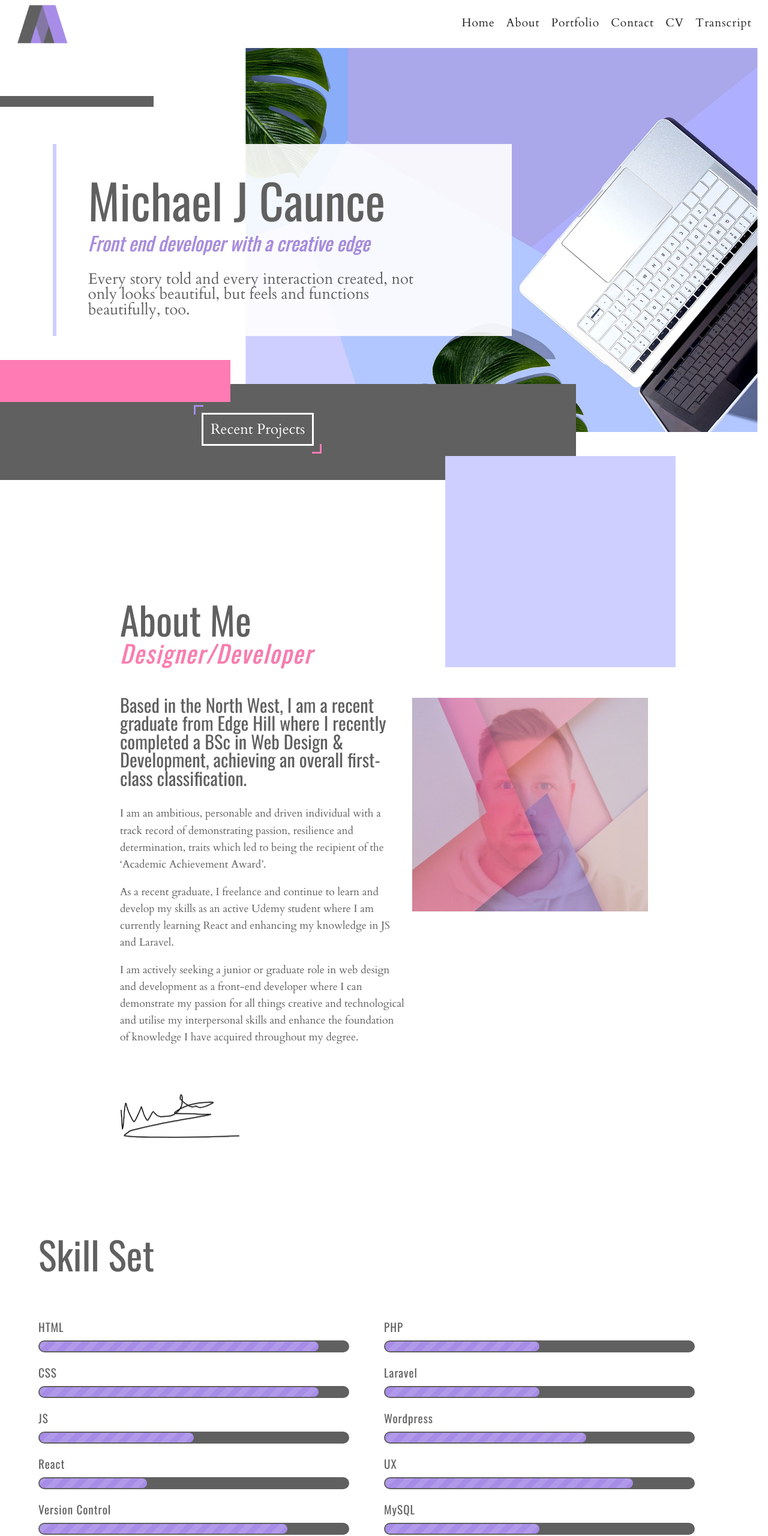
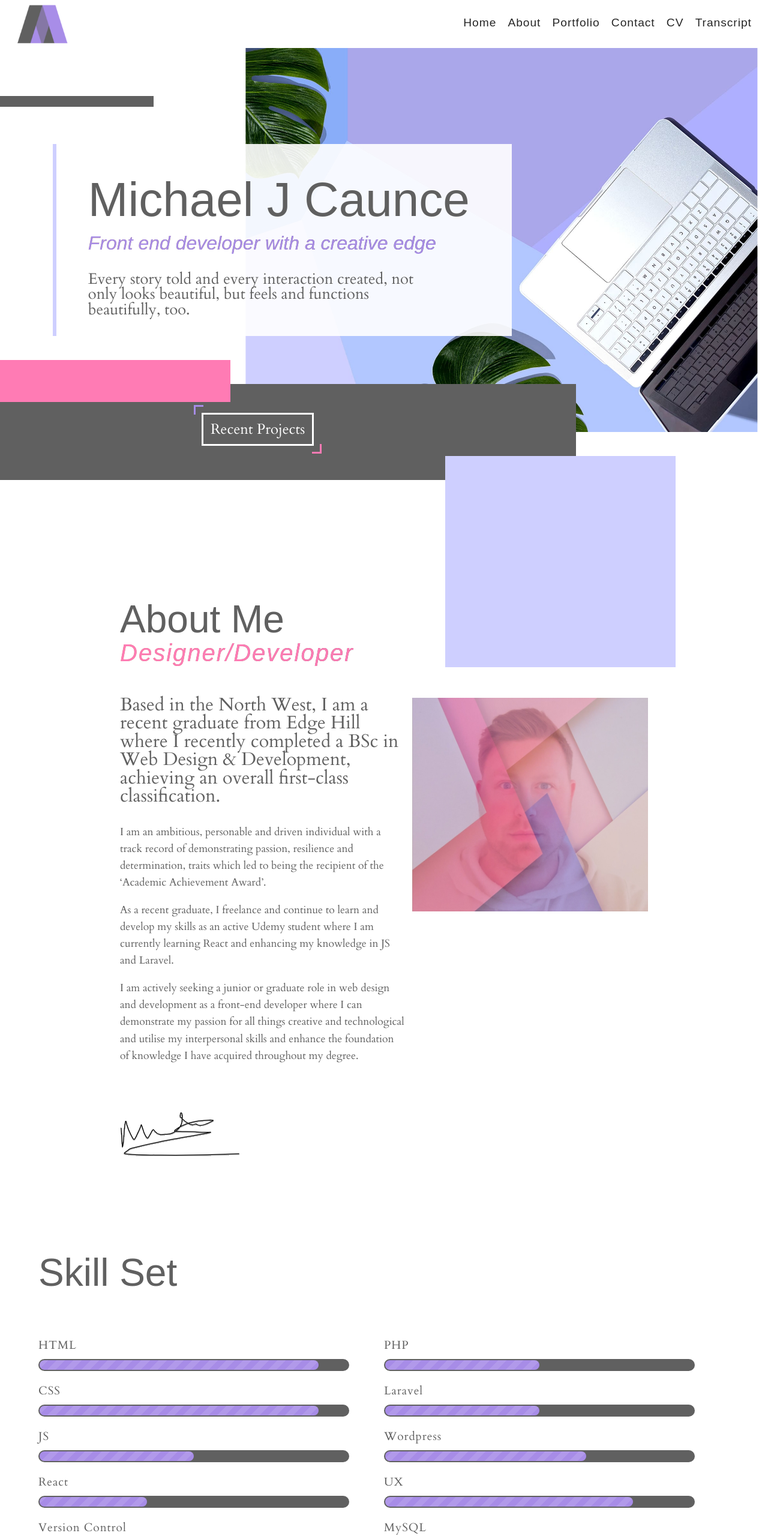
Before and after one commit to michaelcaunce/portfolio, a website: page index.html in a window 1280 px wide. Shown: the top 2560 px of the page at 60% size. Drawn offline with nearby package versions, Linux system fonts and the light colour scheme; a web font is replaced by a local one.

Commit message:
Updated with Adobe Fonts and added an ID to the contact section for the nav

```diff
--- a/index.html
+++ b/index.html
@@ -709,7 +709,7 @@
     </section>
 
     <!-- Start of the contact section -->
-    <section class="contact">
+    <section class="contact" id="contact">
       <h1 class="contact--title">Get in Touch</h1>
       <h2 class="contact--sub">Drop Me a Line...</h2>
       <div class="contact__container">
--- a/scss/abstracts/_typography.scss
+++ b/scss/abstracts/_typography.scss
@@ -1,9 +1,13 @@
 
 @import url('https://fonts.googleapis.com/css2?family=Cardo:ital@0;1&family=Oswald&display=swap');
 
+@import url("https://use.typekit.net/pws3tdw.css");
+
+
 // Defining the the variable for the different fonts.
 $ff-main: 'Cardo', serif;
-$ff-title: 'Oswald', sans-serif;
+$ff-sub: 'marydale', sans-serif;
+$ff-title: 'reross-rectangular', sans-serif;
 
 // Defining the font-weight variables.
 $fw-n: 400;
--- a/scss/partials/_about.scss
+++ b/scss/partials/_about.scss
@@ -55,7 +55,7 @@
     }
 
     &--sub {
-      @include sans-serif($fs: 2rem, $ff: $ff-title, $color: $accent);
+      @include sans-serif($fs: 2rem, $ff: $ff-sub, $color: $accent);
       font-style: italic;
       margin-top: -2.8em;
 
--- a/scss/partials/_base.scss
+++ b/scss/partials/_base.scss
@@ -24,7 +24,7 @@ body {
 }
 
 .large-text {
-  @include sans-serif($fs: 1.4rem, $color: $base, $ff: $ff-title, $ls: 0);
+  @include sans-serif($fs: 1.4rem, $color: $base, $ff: $ff-main, $ls: 0);
 
   @include mq {
     font-size: 1.9rem;
--- a/scss/partials/_contact.scss
+++ b/scss/partials/_contact.scss
@@ -13,7 +13,7 @@
   }
 
   &--sub {
-    @include sans-serif($fs: 1.8rem, $ff: $ff-title, $color: $accent);
+    @include sans-serif($fs: 1.8rem, $ff: $ff-sub, $color: $accent);
     margin-top: -1.5em;
     font-style: italic;
 
--- a/scss/partials/_hero.scss
+++ b/scss/partials/_hero.scss
@@ -72,13 +72,13 @@
     }
 
     &--title {
-      @include sans-serif($fs: 3.5rem, $color: $base, $ff: $ff-title, $ls: 0);
+      @include sans-serif($fs: 3rem, $color: $base, $ff: $ff-title, $ls: 0);
       margin-top: .5em;
       margin-bottom: 0;
       position: relative;
 
       @include mq {
-        font-size: 4.5rem;
+        font-size: 4rem;
         margin-top: 0;
       }
 
@@ -93,7 +93,7 @@
     }
 
     &--sub {
-      @include sans-serif($fs: 1.5rem, $color: $main, $ff: $ff-title, $ls: 0);
+      @include sans-serif($fs: 1.5rem, $color: $main, $ff: $ff-sub, $ls: 0);
       margin-top: .5em;
       font-style: italic;
 
--- a/scss/partials/_nav.scss
+++ b/scss/partials/_nav.scss
@@ -160,7 +160,7 @@
       padding: 0;
 
       a {
-        @include sans-serif($fs: 1.2rem, $color: $black, $ff: $ff-main)
+        @include sans-serif($fs: 1.2rem, $color: $black, $ff: $ff-title)
         text-decoration: none;
         padding: 0 .5em;
         display: inline-block;
--- a/scss/partials/_portfolio.scss
+++ b/scss/partials/_portfolio.scss
@@ -14,7 +14,7 @@
   }
 
   &--subtitle {
-    @include sans-serif($fs: 1.8rem, $ff: $ff-title, $color: $accent);
+    @include sans-serif($fs: 1.8rem, $ff: $ff-sub, $color: $accent);
     margin-top: -1.5em;
     font-style: italic;
 
@@ -129,7 +129,7 @@
 }
 
 .portfolio-link {
-  @include sans-serif($fs: 1.6rem, $color: $white, $ff: $ff-title, $ls: 0);
+  @include sans-serif($fs: 1.6rem, $color: $white, $ff: $ff-main, $ls: 0);
   text-decoration: none;
   border-bottom: 2px solid $main;
   align-self: flex-start;
--- a/scss/partials/_quote.scss
+++ b/scss/partials/_quote.scss
@@ -25,7 +25,7 @@
 
 
     &--quote {
-      @include sans-serif($fs: 2.6rem, $color: $main, $ff: $ff-title);
+      @include sans-serif($fs: 2.6rem, $color: $main, $ff: $ff-main);
       line-height: 1.3;
 
       @include mq-xl {
@@ -47,7 +47,7 @@
     }
 
     &--cite {
-      @include sans-serif($fs: 2rem, $color: $base, $ff: $ff-main);
+      @include sans-serif($fs: 2rem, $color: $base, $ff: $ff-sub);
       margin-top: 1.5em;
       font-style: italic;
       font-weight: bold;
--- a/scss/partials/_skills.scss
+++ b/scss/partials/_skills.scss
@@ -15,7 +15,7 @@
     @include clearfix;
 
     &__list {
-        @include sans-serif($fs: 1.2rem, $ff: $ff-title, $color: $base);
+        @include sans-serif($fs: 1.2rem, $ff: $ff-main, $color: $base);
         list-style: none;
         display: flex;
         flex-direction: row;
```
Also changed, not shown: css/main.css.
